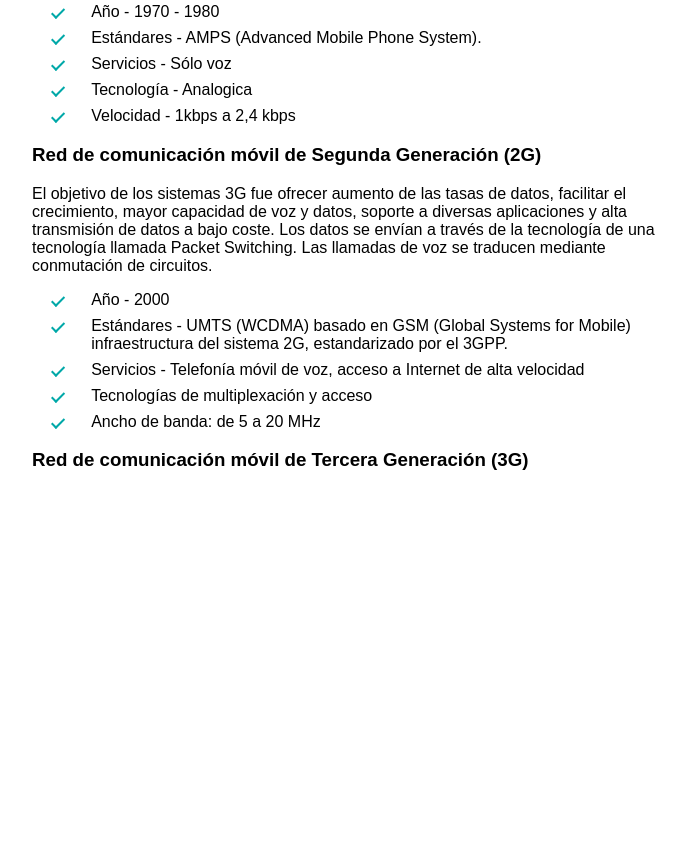
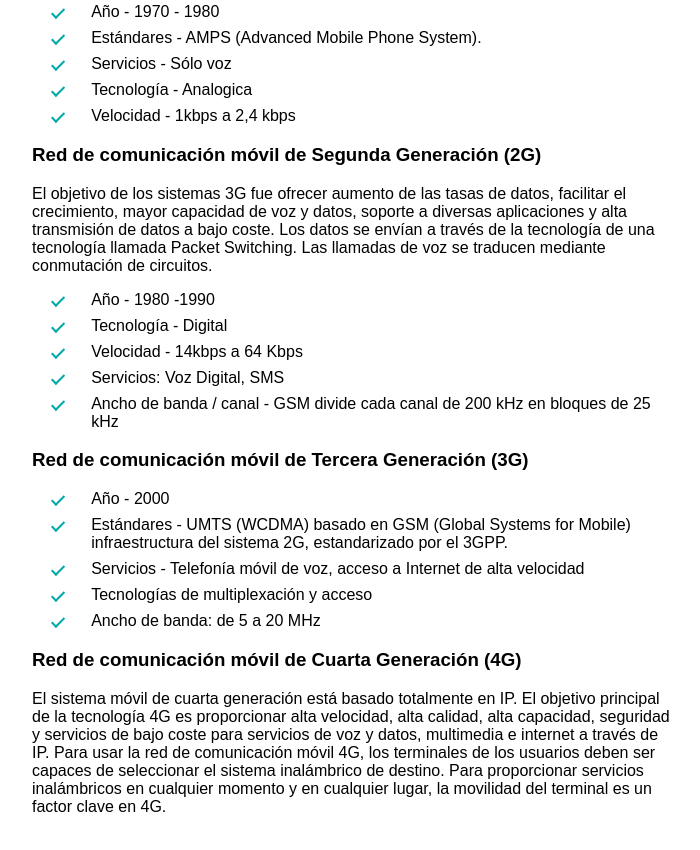
Before and after one commit to KenkaRaidon/Redes-Celulares, a plain HTML site: page index.html in a window 1280 px wide. Shown: the part 498-1348 px from the top of the page, without its empty margins (288-988 px from the left). Before the commit the page ends 1008 px from the top, so only its background shows below. Drawn offline with Linux system fonts and the light colour scheme.

Commit message:
fucking shit d

```diff
--- a/index.html
+++ b/index.html
@@ -42,6 +42,15 @@
       Los datos se envían a través de la tecnología de una tecnología llamada Packet Switching.
       Las llamadas de voz se traducen mediante conmutación de circuitos.</p>
     <ul class="check-list">
+      <li>Año - 1980 -1990</li>
+      <li>Tecnología - Digital</li>
+      <li>Velocidad - 14kbps a 64 Kbps</li>
+      <li>Servicios: Voz Digital, SMS</li>
+      <li>Ancho de banda / canal - GSM divide cada canal de 200 kHz en bloques de 25 kHz</li>
+    </ul>
+
+    <h3>Red de comunicación móvil de Tercera Generación (3G)</h3>
+    <ul class="check-list">
       <li>Año - 2000</li>
       <li>Estándares - UMTS (WCDMA) basado en GSM (Global Systems for Mobile) infraestructura del sistema 2G,
         estandarizado por el 3GPP.</li>
@@ -50,7 +59,14 @@
       <li>Ancho de banda: de 5 a 20 MHz</li>
     </ul>
 
-    <h3>Red de comunicación móvil de Tercera Generación (3G)</h3>
+    <h3>Red de comunicación móvil de Cuarta Generación (4G)</h3>
+    <p>El sistema móvil de cuarta generación está basado totalmente en IP.
+      El objetivo principal de la tecnología 4G es proporcionar alta velocidad,
+      alta calidad, alta capacidad, seguridad y servicios de bajo coste para servicios de voz y datos,
+      multimedia e internet a través de IP. Para usar la red de comunicación móvil 4G, los terminales de los usuarios deben ser capaces de seleccionar el sistema inalámbrico de destino.
+      Para proporcionar servicios inalámbricos en cualquier momento y en cualquier lugar, la movilidad del terminal es un factor clave en 4G.</p>
+
+
   </main>
 </body>
 
```
